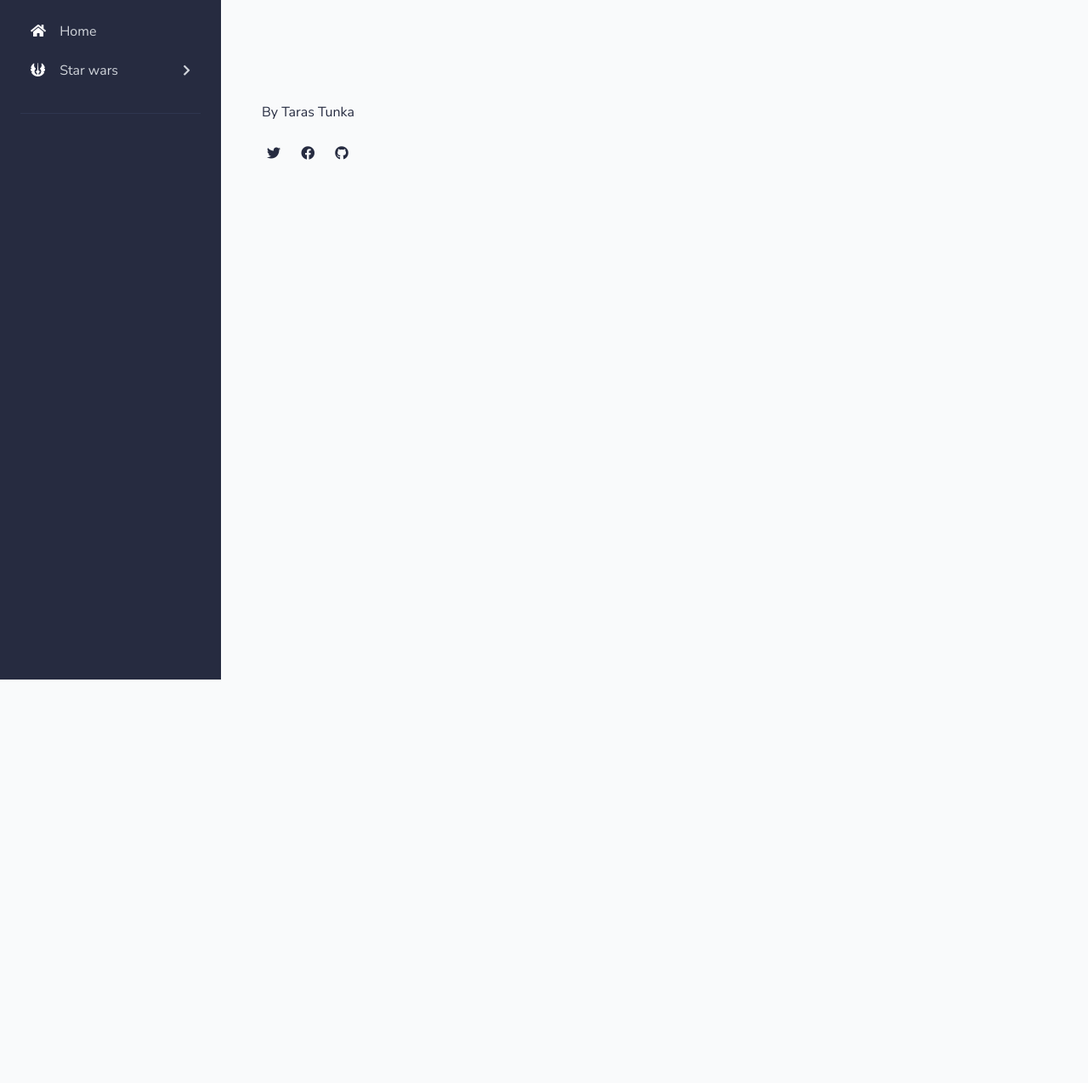
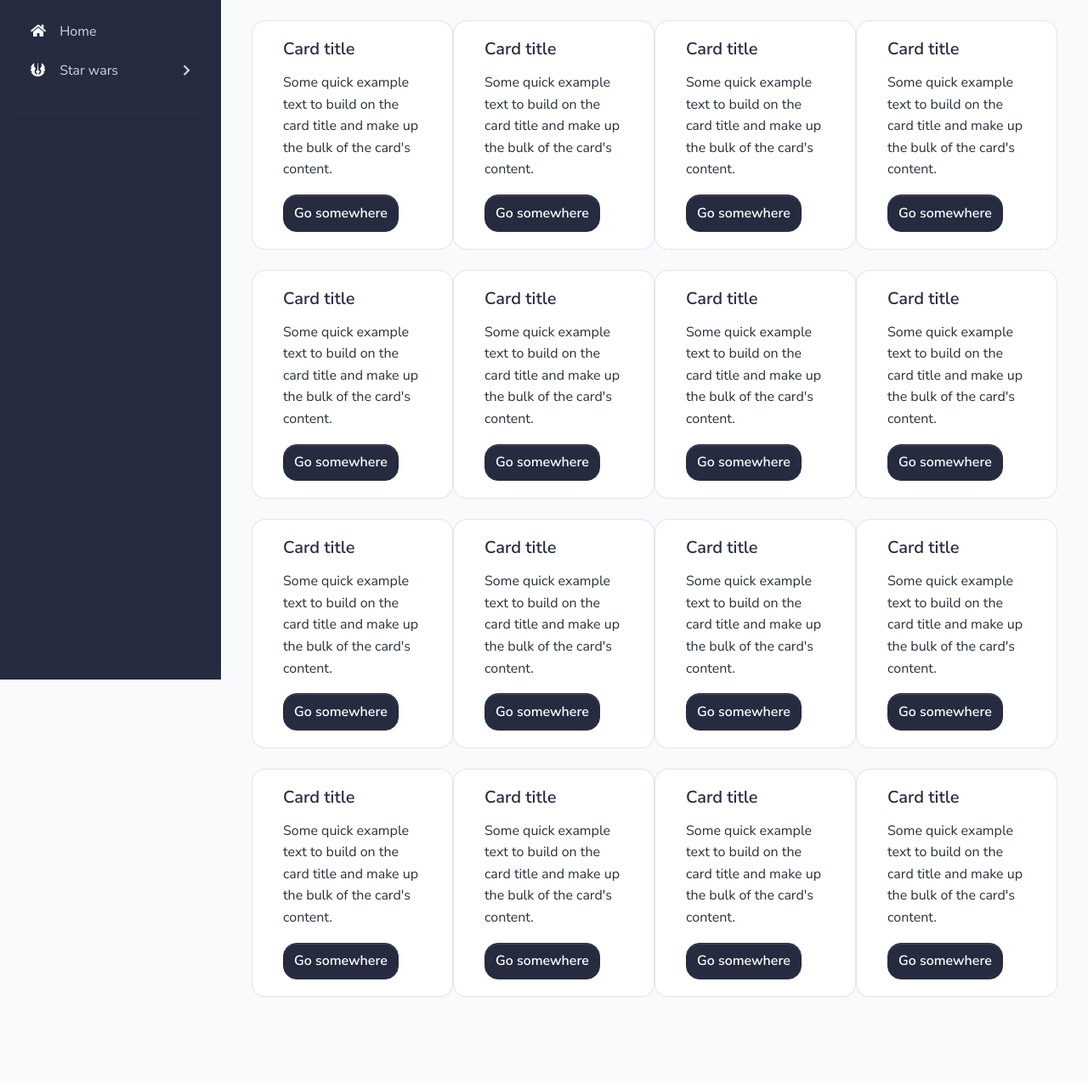
Before and after one commit to muclaud/muclaud.github.io, a plain HTML site: page index.html in a window 1280 px wide. Shown: the top 1275 px of the page at 85% size. Before the commit the page ends 800 px from the top, so only its background shows below. Drawn offline with Linux system fonts and the light colour scheme.

Commit message:
some changes

```diff
--- a/index.html
+++ b/index.html
@@ -20,18 +20,6 @@
 </head>
 
 <body>
-
-
-
-        <nav class="navbar navbar-dark navbar-theme-primary px-4 col-12 d-md-none">
-    <a class="navbar-brand me-lg-5" href="../../index.html">
-    </a>
-    <div class="d-flex align-items-center">
-        <button class="navbar-toggler d-md-none collapsed" type="button" data-bs-toggle="collapse" data-bs-target="#sidebarMenu" aria-controls="sidebarMenu" aria-expanded="false" aria-label="Toggle navigation">
-          <span class="navbar-toggler-icon"></span>
-        </button>
-    </div>
-</nav>
 
 <nav id="sidebarMenu" class="sidebar d-md-block bg-dark text-white collapse" data-simplebar>
   <div class="sidebar-inner px-4 pt-3">
@@ -104,33 +92,129 @@
 </nav>
 
 <main class="content">
-
-
-<nav class="navbar navbar-top navbar-expand navbar-dashboard navbar-dark ps-0 pe-2 pb-0">
-  <div class="container-fluid px-0">
-    <div class="d-flex justify-content-between w-100" id="navbarSupportedContent">
-      <div class="d-flex align-items-center">
-      </div>
-
-    </div>
-  </div>
-</nav>
-
   <div class="container">
     <br>
   </div>
   <div class="container">
     <div id="activeContent" class="row row-cols-2 row-cols-md-2 row-cols-lg-3 row-cols-xl-4 g-4">
+      <div class="card">
+        <div class="card-body">
+          <h5 class="card-title">Card title</h5>
+          <p class="card-text">Some quick example text to build on the card title and make up the bulk of the card's content.</p>
+          <a href="#" class="btn btn-primary">Go somewhere</a>
+        </div>
+      </div>
+      <div class="card">
+        <div class="card-body">
+          <h5 class="card-title">Card title</h5>
+          <p class="card-text">Some quick example text to build on the card title and make up the bulk of the card's content.</p>
+          <a href="#" class="btn btn-primary">Go somewhere</a>
+        </div>
+      </div>
+      <div class="card">
+        <div class="card-body">
+          <h5 class="card-title">Card title</h5>
+          <p class="card-text">Some quick example text to build on the card title and make up the bulk of the card's content.</p>
+          <a href="#" class="btn btn-primary">Go somewhere</a>
+        </div>
+      </div>
+      <div class="card">
+        <div class="card-body">
+          <h5 class="card-title">Card title</h5>
+          <p class="card-text">Some quick example text to build on the card title and make up the bulk of the card's content.</p>
+          <a href="#" class="btn btn-primary">Go somewhere</a>
+        </div>
+      </div>
+      <div class="card">
+        <div class="card-body">
+          <h5 class="card-title">Card title</h5>
+          <p class="card-text">Some quick example text to build on the card title and make up the bulk of the card's content.</p>
+          <a href="#" class="btn btn-primary">Go somewhere</a>
+        </div>
+      </div>
+      <div class="card">
+        <div class="card-body">
+          <h5 class="card-title">Card title</h5>
+          <p class="card-text">Some quick example text to build on the card title and make up the bulk of the card's content.</p>
+          <a href="#" class="btn btn-primary">Go somewhere</a>
+        </div>
+      </div>
+      <div class="card">
+        <div class="card-body">
+          <h5 class="card-title">Card title</h5>
+          <p class="card-text">Some quick example text to build on the card title and make up the bulk of the card's content.</p>
+          <a href="#" class="btn btn-primary">Go somewhere</a>
+        </div>
+      </div>
+      <div class="card">
+        <div class="card-body">
+          <h5 class="card-title">Card title</h5>
+          <p class="card-text">Some quick example text to build on the card title and make up the bulk of the card's content.</p>
+          <a href="#" class="btn btn-primary">Go somewhere</a>
+        </div>
+      </div>
+      <div class="card">
+        <div class="card-body">
+          <h5 class="card-title">Card title</h5>
+          <p class="card-text">Some quick example text to build on the card title and make up the bulk of the card's content.</p>
+          <a href="#" class="btn btn-primary">Go somewhere</a>
+        </div>
+      </div>
+      <div class="card">
+        <div class="card-body">
+          <h5 class="card-title">Card title</h5>
+          <p class="card-text">Some quick example text to build on the card title and make up the bulk of the card's content.</p>
+          <a href="#" class="btn btn-primary">Go somewhere</a>
+        </div>
+      </div>
+      <div class="card">
+        <div class="card-body">
+          <h5 class="card-title">Card title</h5>
+          <p class="card-text">Some quick example text to build on the card title and make up the bulk of the card's content.</p>
+          <a href="#" class="btn btn-primary">Go somewhere</a>
+        </div>
+      </div>
+      <div class="card">
+        <div class="card-body">
+          <h5 class="card-title">Card title</h5>
+          <p class="card-text">Some quick example text to build on the card title and make up the bulk of the card's content.</p>
+          <a href="#" class="btn btn-primary">Go somewhere</a>
+        </div>
+      </div>
+      <div class="card">
+        <div class="card-body">
+          <h5 class="card-title">Card title</h5>
+          <p class="card-text">Some quick example text to build on the card title and make up the bulk of the card's content.</p>
+          <a href="#" class="btn btn-primary">Go somewhere</a>
+        </div>
+      </div>
+      <div class="card">
+        <div class="card-body">
+          <h5 class="card-title">Card title</h5>
+          <p class="card-text">Some quick example text to build on the card title and make up the bulk of the card's content.</p>
+          <a href="#" class="btn btn-primary">Go somewhere</a>
+        </div>
+      </div>
+      <div class="card">
+        <div class="card-body">
+          <h5 class="card-title">Card title</h5>
+          <p class="card-text">Some quick example text to build on the card title and make up the bulk of the card's content.</p>
+          <a href="#" class="btn btn-primary">Go somewhere</a>
+        </div>
+      </div>
+      <div class="card">
+        <div class="card-body">
+          <h5 class="card-title">Card title</h5>
+          <p class="card-text">Some quick example text to build on the card title and make up the bulk of the card's content.</p>
+          <a href="#" class="btn btn-primary">Go somewhere</a>
+        </div>
+      </div>
     </div>
   </div>
   <div class="container">
     <br>
   </div>
-
-
 </main>
-        <footer class="content">
-
 
 <footer class="footer py-6 text-dark">
     <div class="container">
@@ -144,12 +228,12 @@
                         </a>
                     </li>
                     <li>
-                        <a href="https://www.facebook.com/#" class="icon-dark me-2" aria-label="facebook social link">
-                            <span class="fab fa-facebook"></span>
+                        <a href="https://www.linkedin.com/in/taras-tunka-56b87b1b3/" class="icon-dark me-2" aria-label="linkedin social link">
+                            <span class="fab fa-linkedin"></span>
                         </a>
                     </li>
                     <li>
-                        <a href="https://github.com/#" aria-label="github social link" class="icon-dark me-2">
+                        <a href="https://github.com/muclaud" aria-label="github social link" class="icon-dark me-2">
                             <span class="fab fa-github"></span>
                         </a>
                     </li>
@@ -157,7 +241,6 @@
                 </ul>
             </div>
     </div>
-</footer>
 </footer>
 
     <!-- Core -->
```
Lines whose indentation alone changed are shown as unchanged.
